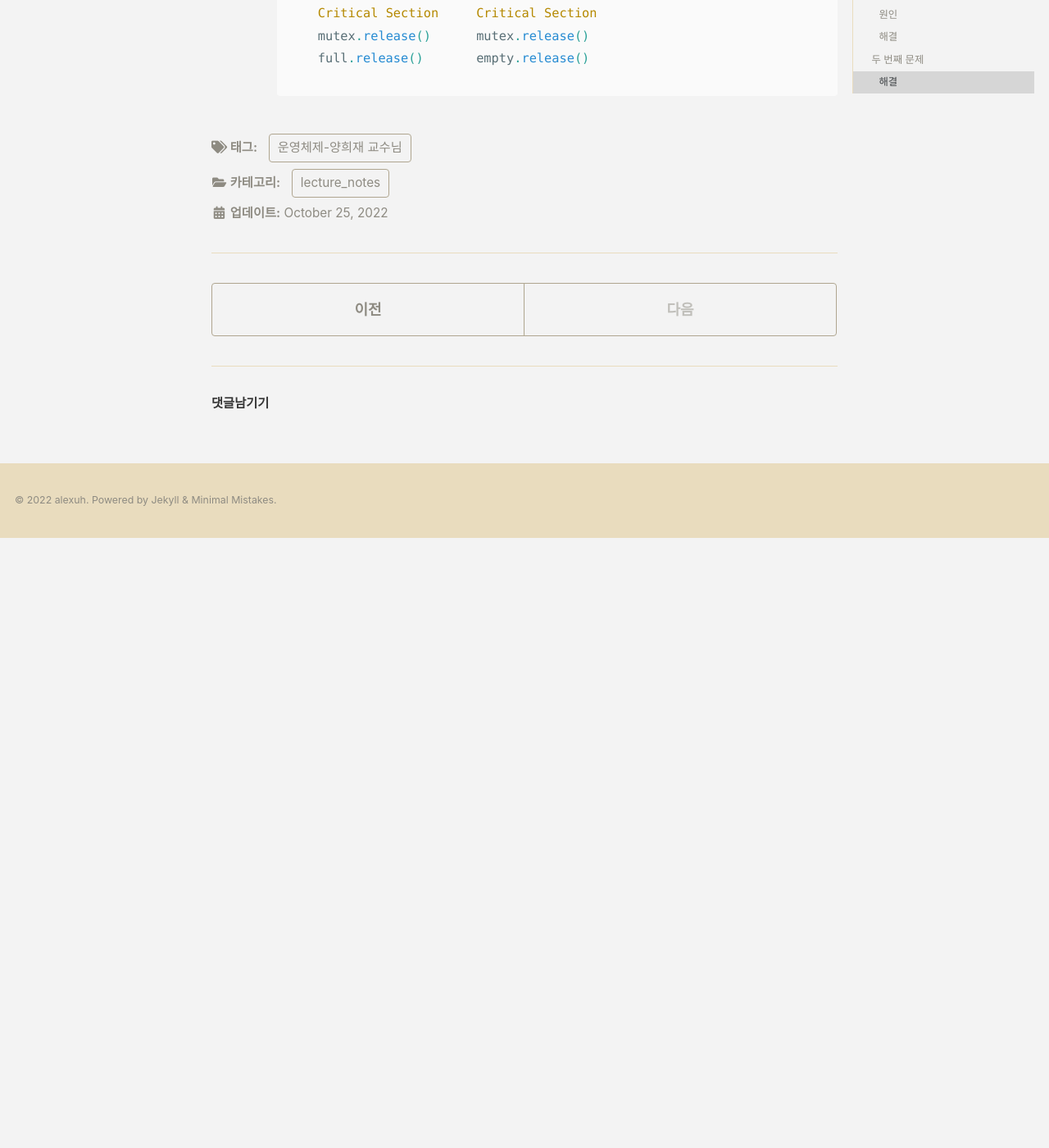
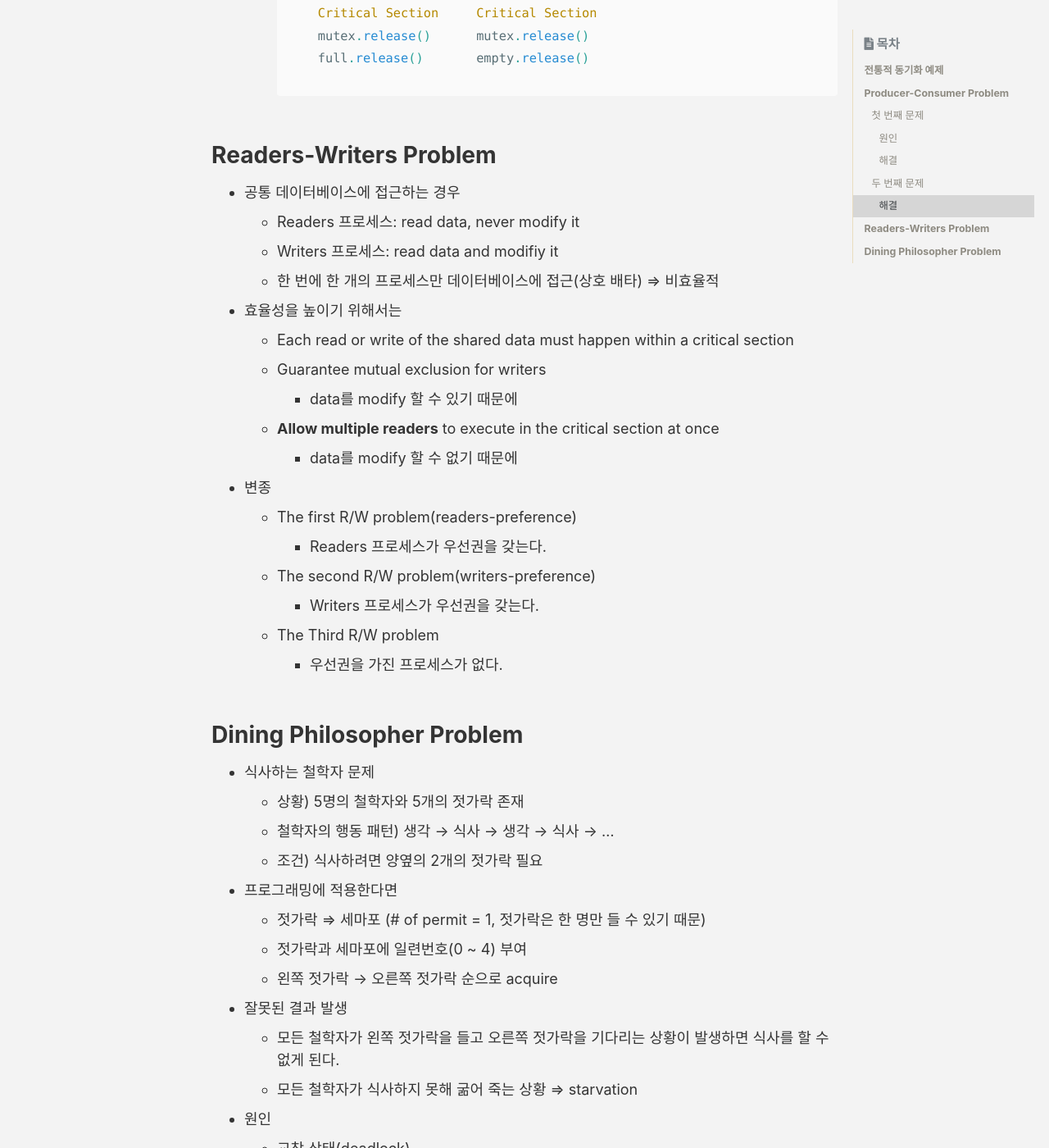
Before and after one commit to alexuhn/alexuhn.github.io-old, a Jekyll site: the page built from _posts/lecture_notes/운영체제-양희재_교수님/2022-10-25-13강-생산자-소비자-문제.md, in a window 1280 px wide and 1400 px high, scrolled down 2799 px. Shown: the whole window at 82% size. Built offline with Jekyll 4.4.1, drawn with Linux system fonts in a browser that asks for light colours; cached includes are drawn as plain includes; some web fonts are replaced; comment, search, counter and statistics services are not loaded; before the commit the page ends 3455 px from its top, so only the background shows below that.

Commit message:
Add content

````diff
--- a/_posts/lecture_notes/운영체제-양희재_교수님/2022-10-25-13강-생산자-소비자-문제.md
+++ b/_posts/lecture_notes/운영체제-양희재_교수님/2022-10-25-13강-생산자-소비자-문제.md
@@ -102,3 +102,39 @@ tags:
         mutex.release()      mutex.release()
         full.release()       empty.release()
         ```
+
+# Readers-Writers Problem
+
+- 공통 데이터베이스에 접근하는 경우
+    - Readers 프로세스: read data, never modify it
+    - Writers 프로세스: read data and modifiy it
+    - 한 번에 한 개의 프로세스만 데이터베이스에 접근(상호 배타) ⇒ 비효율적
+- 효율성을 높이기 위해서는
+    - Each read or write of the shared data must happen within a critical section
+    - Guarantee mutual exclusion for writers
+        - data를 modify 할 수 있기 때문에
+    - **Allow multiple readers** to execute in the critical section at once
+        - data를 modify 할 수 없기 때문에
+- 변종
+    - The first R/W problem(readers-preference)
+        - Readers 프로세스가 우선권을 갖는다.
+    - The second R/W problem(writers-preference)
+        - Writers 프로세스가 우선권을 갖는다.
+    - The Third R/W problem
+        - 우선권을 가진 프로세스가 없다.
+
+# Dining Philosopher Problem
+
+- 식사하는 철학자 문제
+    - 상황) 5명의 철학자와 5개의 젓가락 존재
+    - 철학자의 행동 패턴) 생각 → 식사 → 생각 → 식사 → …
+    - 조건) 식사하려면 양옆의 2개의 젓가락 필요
+- 프로그래밍에 적용한다면
+    - 젓가락 ⇒ 세마포 (# of permit = 1, 젓가락은 한 명만 들 수 있기 때문)
+    - 젓가락과 세마포에 일련번호(0 ~ 4) 부여
+    - 왼쪽 젓가락 → 오른쪽 젓가락 순으로 acquire
+- 잘못된 결과 발생
+    - 모든 철학자가 왼쪽 젓가락을 들고 오른쪽 젓가락을 기다리는 상황이 발생하면 식사를 할 수 없게 된다.
+    - 모든 철학자가 식사하지 못해 굶어 죽는 상황 ⇒ starvation
+- 원인
+    - 교착 상태(deadlock)
````
